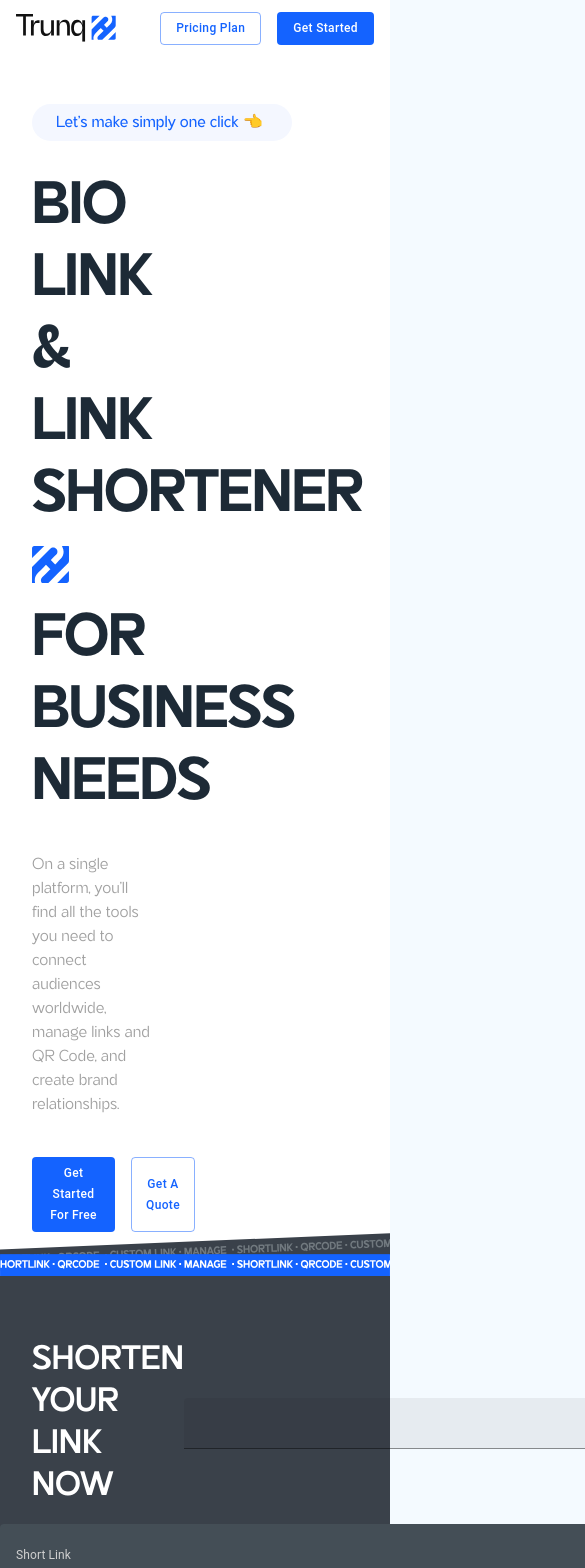
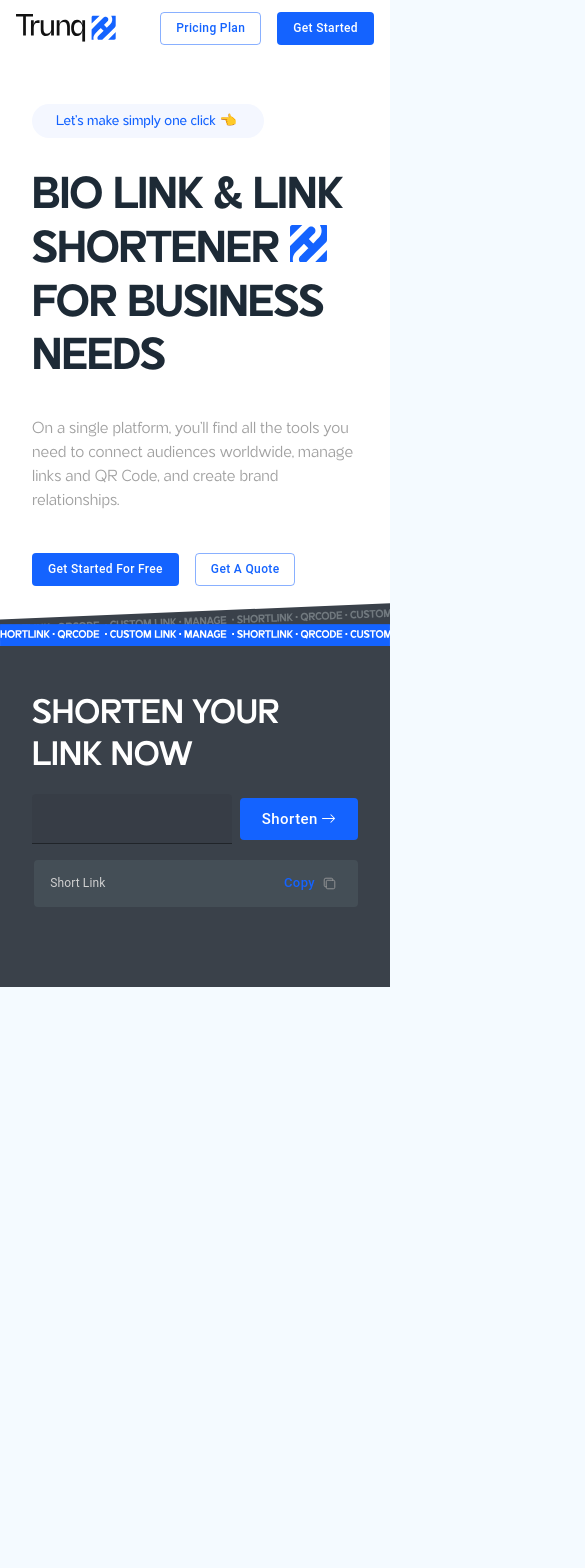
Before and after one commit to Peluboy/Trunq, a React (Create React App) app: page /home in a window 390 px wide. Shown: the top 1568 px of the page, 585 px wide, since content can reach past the window. After the commit the page ends 987 px from the top, so only its background shows below. Built offline with nearby package versions, Linux system fonts and the light colour scheme; no server answers.

Commit message:
worked on the homepage responsiveness

```diff
--- a/package.json
+++ b/package.json
@@ -9,12 +9,14 @@
     "@firebase/firestore": "^3.12.0",
     "@mui/icons-material": "^5.11.16",
     "@mui/material": "^5.13.0",
+    "@types/crypto-js": "^4.1.1",
     "@types/jest": "^27.5.2",
     "@types/node": "^16.18.29",
     "@types/react": "^18.2.6",
     "@types/react-dom": "^18.2.4",
     "axios": "^1.4.0",
     "copy-to-clipboard": "^3.3.3",
+    "crypto-js": "^4.1.1",
     "date-fns": "^2.30.0",
     "file-saver": "^2.0.5",
     "firebase": "^9.22.0",
--- a/src/components/TopBar.tsx
+++ b/src/components/TopBar.tsx
@@ -123,17 +123,23 @@ const TopBar = ({
     const link = {
       name,
       longURL,
-      customURL,
+      shortCode: customURL || nanoid(6),
       createdAt: new Date(),
-      shortCode: customURL ? "" : nanoid(6),
+      // shortCode: "",
       totalClicks: 0,
       description: "",
       userID: auth.currentUser?.uid,
     };
 
+    if (!customURL) {
+      link.shortCode = nanoid(6);
+    }
+
     if (customURL) {
+      // If customURL is provided, use it as the shortCode
       link.shortCode = customURL;
     } else {
+      // Otherwise, generate a random shortCode
       link.shortCode = nanoid(6);
     }
 
@@ -141,7 +147,7 @@ const TopBar = ({
     const resp = await addDoc(linksPathRef, link);
     const linkID = resp.id;
 
-    // Add the link to the links collection
+    // Adding the link to the links collection
     const linksCollectionRef = collection(firestore, "links");
     const linkDocRef = doc(linksCollectionRef, link.shortCode);
     await setDoc(linkDocRef, {
@@ -156,6 +162,7 @@ const TopBar = ({
       id: linkID,
       deleteLink: handleDeleteLink,
       copyLink: handleCopyLink,
+      shortCode: link.shortCode,
     };
 
     setLinks((prevLinks) => [...prevLinks, newLink]);
--- a/src/pages/Home/Hero.tsx
+++ b/src/pages/Home/Hero.tsx
@@ -2,22 +2,38 @@ import "../../styles/home.css";
 import { Typography, Box, Button } from "@mui/material";
 import TrunqHero from "../../assets/images/trunq-hero.svg";
 import HeroFooter from "../../assets/images/hero-footer-banner.svg";
+import { useState } from "react";
+import AuthModal from "../../components/AuthModal";
 
 const Hero = () => {
+  const [openAuthModal, setOpenAuthModal] = useState(false);
+
   return (
     <div className="hero-container">
+      {openAuthModal && <AuthModal onClose={() => setOpenAuthModal(false)} />}
       <Box px={4} pt={6} display="flex" flexDirection="column">
-        <Box width="50%">
+        <Box width={{ xs: "100%", sm: "50%" }}>
           <div className="header-top">
             <p>Let’s make simply one click 👈</p>
           </div>
           <Box pt={4}>
-            <Typography variant="h2" pb={4}>
+            <Typography
+              variant="h2"
+              pb={4}
+              sx={{
+                fontSize: { xs: "2.6rem", sm: "3.5rem" },
+                "@media (min-width: 375px) and (max-width: 812px)": {
+                  fontSize: "2.8rem",
+                },
+                "@media (min-width: 414px) and (max-width: 900px)": {
+                  fontSize: "3rem",
+                },
+              }}
+            >
               {" "}
               BIO LINK & LINK <br />
               SHORTENER <img src={TrunqHero} alt="" /> FOR
-              <br />
-              BUSINESS NEEDS
+              {/* <br /> */} BUSINESS NEEDS
             </Typography>
             <p className="hero-paragraph">
               On a single platform, you’ll find all the tools you need to
@@ -25,8 +41,12 @@ const Hero = () => {
               brand relationships.
             </p>
           </Box>
-          <Box pt={5} display="flex" gap={2}>
-            <Button variant="contained" disableElevation>
+          <Box pt={5} display="flex" gap={2} sx={{ paddingBottom: "1rem" }}>
+            <Button
+              variant="contained"
+              disableElevation
+              onClick={() => setOpenAuthModal(true)}
+            >
               Get Started for Free
             </Button>
             <Button variant="outlined" disableElevation>
@@ -34,7 +54,9 @@ const Hero = () => {
             </Button>
           </Box>
         </Box>
-        <Box width="50%"></Box>
+        <Box width={{ xs: "100%", sm: "50%" }}>
+          {/* Add content for the second box here */}
+        </Box>
       </Box>
       <img src={HeroFooter} alt="" />
     </div>
--- a/src/pages/Home/Shorten.tsx
+++ b/src/pages/Home/Shorten.tsx
@@ -1,9 +1,17 @@
 import React from "react";
-import { Typography, Box, TextField, Button } from "@mui/material";
+import {
+  Typography,
+  Box,
+  TextField,
+  Button,
+  useMediaQuery,
+} from "@mui/material";
 import { BsArrowRight } from "react-icons/bs";
 import { IoCopyOutline } from "react-icons/io5";
 
 const Shorten = () => {
+  const isMobile = useMediaQuery("(max-width: 600px)");
+
   return (
     <>
       <Box display="flex" flexDirection="column" pb={10}>
@@ -11,9 +19,13 @@ const Shorten = () => {
           pt={8}
           px={4}
           display="flex"
-          flexDirection="row"
+          flexDirection={{ xs: "column", sm: "row" }}
           alignItems="center"
           justifyContent="space-between"
+          sx={{
+            gap: "1rem",
+            pt: "3rem",
+          }}
         >
           <Typography variant="h4" color="white">
             SHORTEN YOUR LINK NOW
@@ -24,8 +36,9 @@ const Shorten = () => {
             gap={1}
             justifyContent="flex-end"
             alignItems="center"
+            sx={{ width: { xs: "100%", sm: "auto" } }}
           >
-            <Box width="500px">
+            <Box sx={{ width: { xs: "100%", sm: "500px" }, maxWidth: "500px" }}>
               <TextField
                 name="name"
                 type="text"
@@ -35,9 +48,9 @@ const Shorten = () => {
                 size="medium"
               />
             </Box>
-            <Box>
+            <Box sx={{ width: { xs: "50%", sm: "auto" }, maxWidth: "500px" }}>
               <Button variant="contained" disableElevation size="large">
-                Shorten URL
+                {isMobile ? "Shorten" : "Shorten Url"}{" "}
                 <Box ml=".2rem" display="flex" alignItems="center">
                   <BsArrowRight />
                 </Box>
@@ -45,17 +58,22 @@ const Shorten = () => {
             </Box>
           </Box>
         </Box>
+
         <Box
           bgcolor="#444E56;"
-          p={2}
-          width="660px"
-          borderRadius={1}
-          ml="auto"
+          px={2}
+          sx={{
+            width: { xs: "83%", sm: "650px" },
+            // maxWidth: "660px",
+            borderRadius: 1,
+            ml: "auto",
+            mr: { xs: 4, sm: 4 },
+            mt: 2,
+            py: 1,
+          }}
           display="flex"
           justifyContent="space-between"
           alignItems="center"
-          mr={4}
-          mt={2}
         >
           <Typography>Short Link</Typography>
           <Button size="small" variant="text">
--- a/src/styles/home.css
+++ b/src/styles/home.css
@@ -22,3 +22,14 @@
   font-weight: 400;
   width: 75%;
 }
+
+@media (max-width: 768px) {
+  .header-top {
+    font-size: 14px;
+    width: 232px;
+    text-align: center;
+  }
+  .hero-paragraph {
+    width: 100%;
+  }
+}
```
Also changed, not shown: 1 other file (tests, documents, lock files or other folders).
